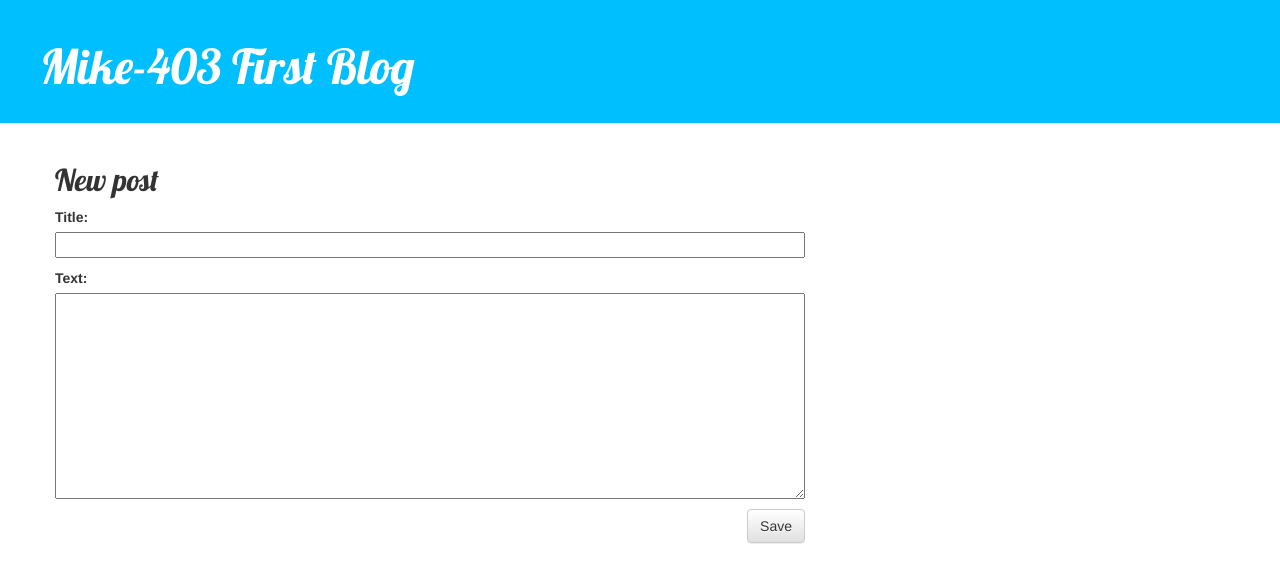
After one commit to mike-403/my-first-blog, a Django app: page /post/new/ in a window 1280 px wide. The commit adds this page. Shown: the top 583 px of the page. Run offline with Django 3.2, Linux system fonts and the light colour scheme; some libraries are stand-ins or nearby versions.

Commit message:
Added views to create/edit blog post inside the site.

```diff
--- /dev/null
+++ b/blog/forms.py
@@ -0,0 +1,9 @@
+from django import forms
+
+from .models import Post
+
+class PostForm(forms.ModelForm):
+
+    class Meta:
+        model = Post
+        fields = ('title', 'text',)
--- a/blog/static/css/blog.css
+++ b/blog/static/css/blog.css
@@ -1,5 +1,5 @@
 .page-header {
-    background-color: #ff9400;
+    background-color: #00BFFF;
     margin-top: 0;
     padding: 20px 20px 20px 40px;
 }
--- a/blog/templates/blog/base.html
+++ b/blog/templates/blog/base.html
@@ -2,12 +2,16 @@
 <html>
     <head>
         <title>Mike-403 First Blog</title>
-        <link href="https://cdn.jsdelivr.net/npm/bootstrap@5.1.3/dist/css/bootstrap.min.css" rel="stylesheet" integrity="sha384-1BmE4kWBq78iYhFldvKuhfTAU6auU8tT94WrHftjDbrCEXSU1oBoqyl2QvZ6jIW3" crossorigin="anonymous">
-        <link href="https://fonts.googleapis.com/css?family=Lobster&subset=latin,cyrillic" rel="stylesheet" type="text/css">
+        <link rel="stylesheet" href="//maxcdn.bootstrapcdn.com/bootstrap/3.2.0/css/bootstrap.min.css">
+        <link rel="stylesheet" href="//maxcdn.bootstrapcdn.com/bootstrap/3.2.0/css/bootstrap-theme.min.css">
+        <link href='//fonts.googleapis.com/css?family=Lobster&subset=latin,latin-ext' rel='stylesheet' type='text/css'>
         <link rel="stylesheet" href="{% static 'css/blog.css' %}">
     </head>
     <body>
         <div class="page-header">
+            {% if user.is_authenticated %}
+                <a href="{% url 'post_new' %}" class="top-menu"><span class="glyphicon glyphicon-plus"></span></a>
+            {% endif %}
             <h1><a href="/">Mike-403 First Blog</a></h1>
         </div>
         <div class="content container">
--- a/blog/templates/blog/post_detail.html
+++ b/blog/templates/blog/post_detail.html
@@ -7,6 +7,9 @@
                 {{ post.published_date }}
             </div>
         {% endif %}
+        {% if user.is_authenticated %}
+            <a class="btn btn-default" href="{% url 'post_edit' pk=post.pk %}"><span class="glyphicon glyphicon-pencil"></span></a>
+        {% endif %}
         <h1>{{ post.title }}</h1>
         <p>{{ post.text|linebreaksbr }}</p>
     </div>
--- /dev/null
+++ b/blog/templates/blog/post_edit.html
@@ -0,0 +1,9 @@
+{% extends 'blog/base.html' %}
+
+{% block content %}
+    <h2>New post</h2>
+    <form method="POST" class="post-form">{% csrf_token %}
+        {{ form.as_p }}
+        <button type="submit" class="save btn btn-default">Save</button>
+    </form>
+{% endblock %}
--- a/blog/urls.py
+++ b/blog/urls.py
@@ -4,4 +4,6 @@ from . import views
 urlpatterns = [
     path('', views.post_list, name='post_list'),
     path('post/<int:pk>/', views.post_detail, name='post_detail'),
+    path('post/new/', views.post_new, name='post_new'),
+    path('post/<int:pk>/edit/', views.post_edit, name='post_edit'),
 ]
--- a/blog/views.py
+++ b/blog/views.py
@@ -1,6 +1,7 @@
-from django.shortcuts import render, get_object_or_404
+from django.shortcuts import render, get_object_or_404, redirect
 from django.utils import timezone
 from .models import Post
+from .forms import PostForm
 
 
 def post_list(request):
@@ -10,3 +11,30 @@ def post_list(request):
 def post_detail(request, pk):
     post = get_object_or_404(Post, pk=pk)
     return render(request, 'blog/post_detail.html', {'post': post})
+
+def post_new(request):
+    if request.method == "POST":
+        form = PostForm(request.POST)
+        if form.is_valid():
+            post = form.save(commit=False)
+            post.author = request.user
+            post.published_date = timezone.now()
+            post.save()
+            return redirect('post_detail', pk=post.pk)
+    else:
+        form = PostForm()
+    return render(request, 'blog/post_edit.html', {'form': form})
+
+def post_edit(request, pk):
+    post = get_object_or_404(Post, pk=pk)
+    if request.method == "POST":
+        form = PostForm(request.POST, instance=post)
+        if form.is_valid():
+            post = form.save(commit=False)
+            post.author = request.user
+            post.published_date = timezone.now()
+            post.save()
+            return redirect('post_detail', pk=post.pk)
+    else:
+        form = PostForm(instance=post)
+        return render(request, 'blog/post_edit.html', {'form': form})
```
Lines whose indentation alone changed are shown as unchanged.
